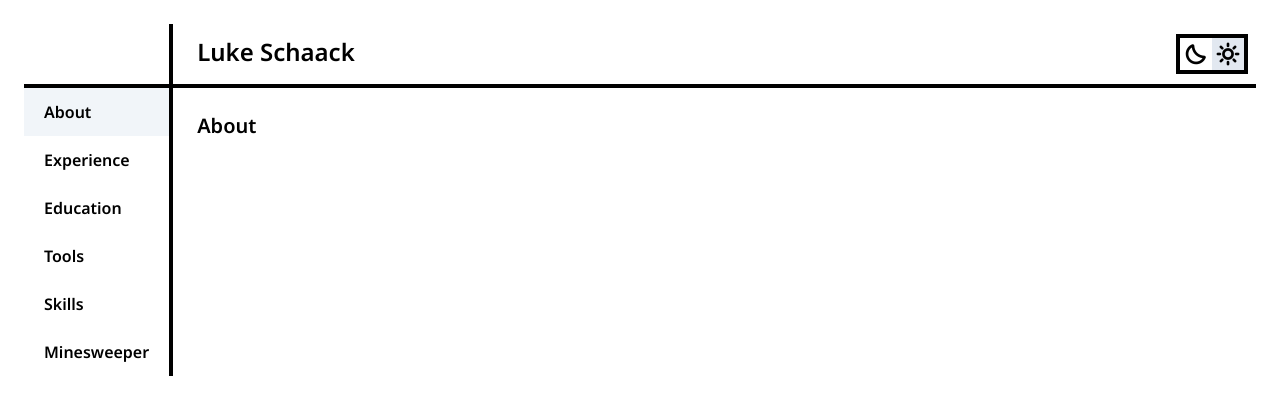
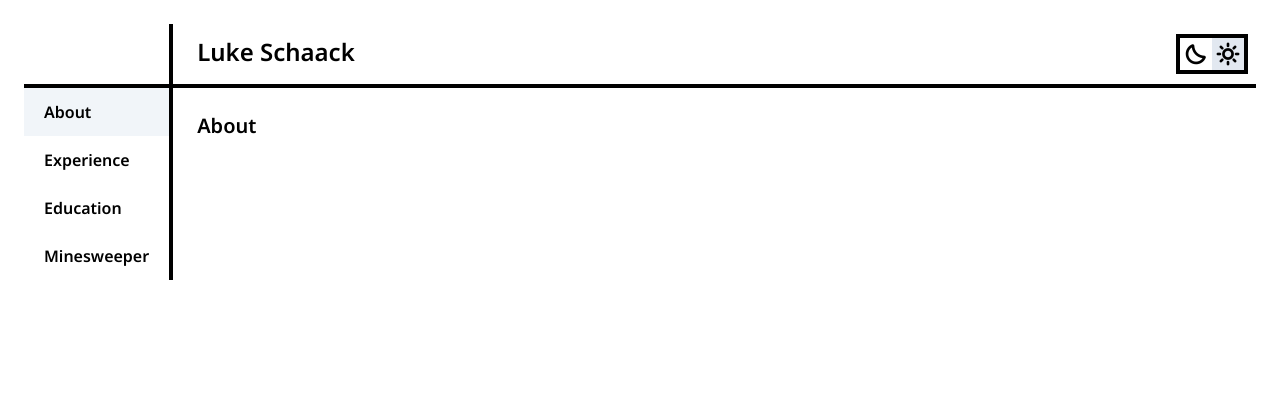
Before and after one commit to lschaack/interactive-resume, a Next.js app: page / in a window 1280 px wide. Shown: the top 414 px of the page. Built offline with nearby package versions, Linux system fonts and the light colour scheme.

Commit message:
remove unused routes

```diff
--- a/app/components/SideNav.tsx
+++ b/app/components/SideNav.tsx
@@ -25,14 +25,6 @@ export const SECTIONS: Section[] = [
   {
     name: 'Education',
     pathname: '/education',
-  },
-  {
-    name: 'Tools',
-    pathname: '/tools',
-  },
-  {
-    name: 'Skills',
-    pathname: '/skills',
   },
   {
     name: 'Minesweeper',
```
